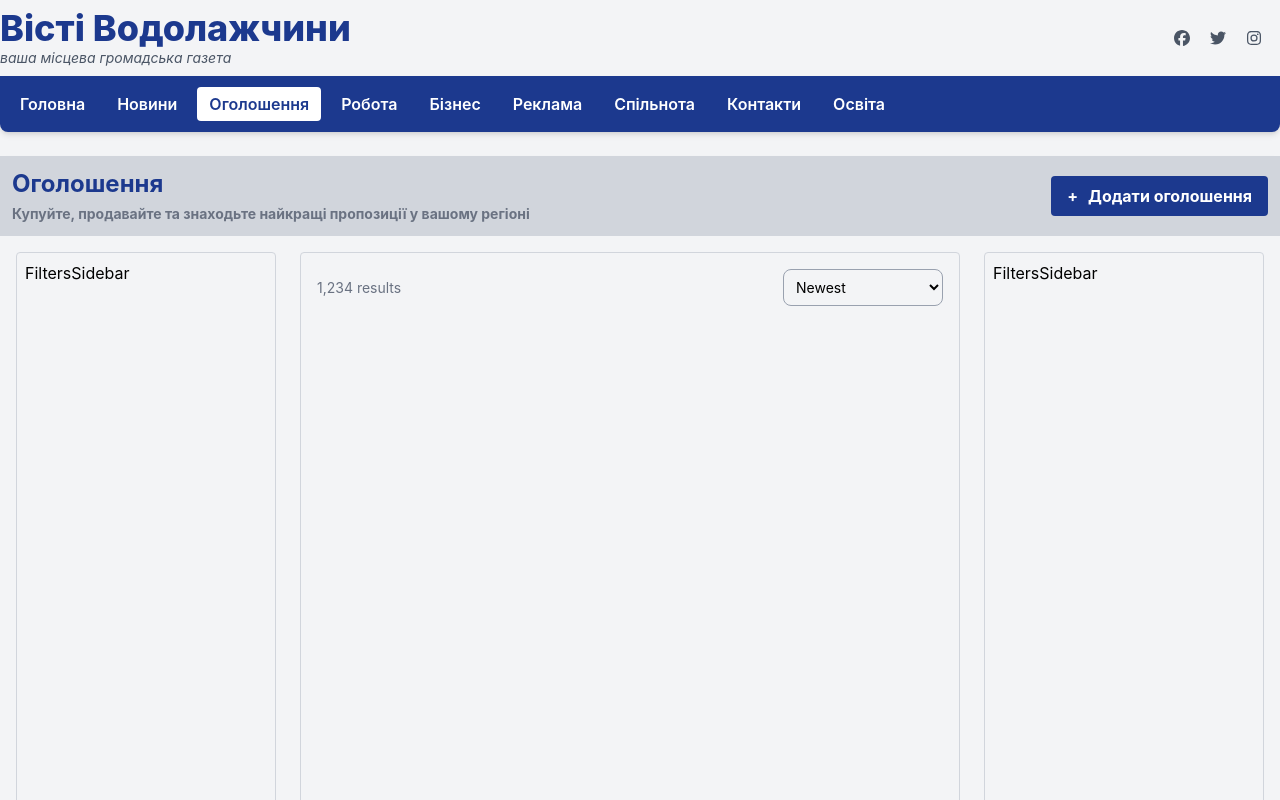
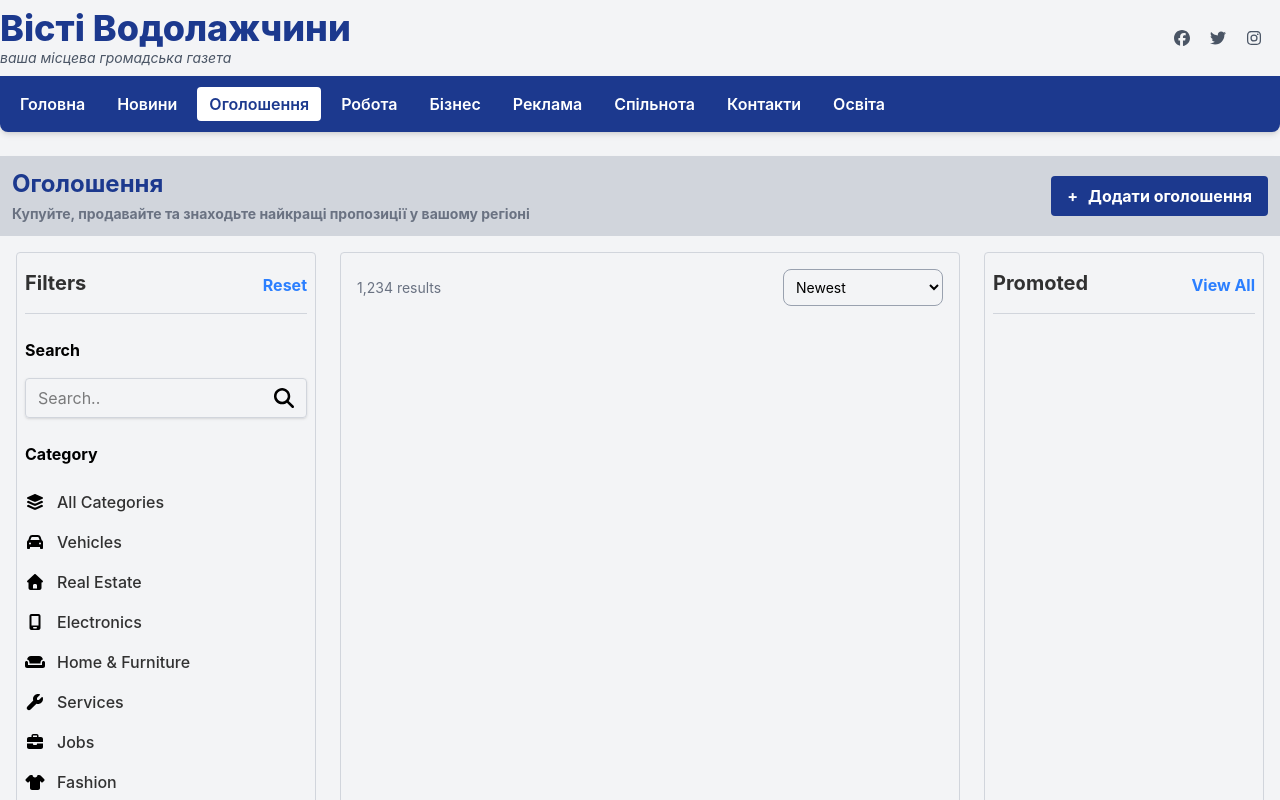
Before and after one commit to mar1anDEV/news-front-end-supabase, a React (Vite) app: page /classifieds in a window 1280 px wide. Shown: the top 800 px of the page. Built offline with nearby package versions, Linux system fonts and the light colour scheme.

Commit message:
classifieds page

```diff
--- a/src/components/layouts/sidebars/filters/FiltersSidebar.tsx
+++ b/src/components/layouts/sidebars/filters/FiltersSidebar.tsx
@@ -1,8 +1,16 @@
 import React from 'react'
-
-function FiltersSidebar() {
+interface Props{
+  children?: React.ReactNode
+  title ?: string,
+  fnAction ?: ()=> void
+}
+function FiltersSidebar({children,title, fnAction}:Props) {
   return (
-    <aside className='rounded border border-gray-300 p-2'>FiltersSidebar</aside>
+    <aside className='rounded border border-gray-300 p-2'>
+      <div className='flex flex-col gap-4'>
+        {children}
+      </div>
+    </aside>
   )
 }
 
--- /dev/null
+++ b/src/components/ui/filters/CategoryListingUI.tsx
@@ -0,0 +1,29 @@
+import React from 'react'
+import ItemListingClassifieds from './ItemListingClassifieds'
+import type { IconDefinition } from '@fortawesome/free-brands-svg-icons'
+
+interface Props{
+    title? : string,
+    listing? : {
+      id?: number,
+      name?: string,
+      icon?: IconDefinition,
+      description?: string,
+      count?: number
+    }[]
+}
+
+function CategoryListingUI({title,listing}: Props) {
+  return (
+    <div className='flex flex-col gap-2 mt-2'>
+        <div className='aria-title'><h4 className='text-black font-bold text-md'>{title}</h4></div>
+        <div className='flex-flex-col'>
+          {listing?.map((item)=>(
+            <ItemListingClassifieds idItem={item.id} icon={item.icon} itemName={item.name} key={item.id}/>
+          ))}
+        </div>
+    </div>
+  )
+}
+
+export default CategoryListingUI
--- /dev/null
+++ b/src/components/ui/filters/FilterSideBarHeader.tsx
@@ -0,0 +1,18 @@
+import React from 'react'
+
+interface Props{
+    title?: string,
+    ariaActionLabel?: string,
+    onClickFn?: ()=> void
+}
+
+function FilterSideBarHeader({title,ariaActionLabel,onClickFn}:Props) {
+  return (
+    <div className='flex flex-row justify-between items-end mt-2 mb-2 border-b pb-4 border-gray-300'>
+        <h3 className='text-black/80 font-bold text-xl'>{title}</h3>
+        <button onClick={onClickFn} className='text-blue-500 text-md cursor-pointer hover:underline underline-offset-2 font-bold'>{ariaActionLabel}</button>
+    </div>
+  )
+}
+
+export default FilterSideBarHeader
--- /dev/null
+++ b/src/components/ui/filters/ItemListingClassifieds.tsx
@@ -0,0 +1,26 @@
+import React from 'react'
+import { FontAwesomeIcon } from '@fortawesome/react-fontawesome'
+
+
+interface Props{
+    idItem?:string,
+    icon?: string,
+    itemName?: string,
+}
+
+function ItemListingClassifieds({icon,itemName,idItem}:Props) {
+  return (
+    <div className="item" id={idItem}>
+        <div className='flex items-center gap-3 mt-4'>
+        <div className='font'>
+            <FontAwesomeIcon icon={icon} />
+        </div>
+        <div className="info">
+            <p className='font-medium text-black/80'>{itemName}</p>
+        </div>
+    </div>
+    </div>
+  )
+}
+
+export default ItemListingClassifieds
--- a/src/components/ui/filters/searchUI/SearchFilter.tsx
+++ b/src/components/ui/filters/searchUI/SearchFilter.tsx
@@ -7,14 +7,19 @@ interface Props{
 }
 
 
-function SearchFilter({value,placeholder}:Props) {
+function SearchFilter({value}:Props) {
   return (
-    <div className='InputContainer h-10 w-full flex items-center justify-between px-3  rounded overflow-hidden shadow border border-gray-300'>
+
+        <div className='flex flex-col'>
+            <div className='label'>
+                <h4 className='text-black font-bold text-md'>Search</h4>
+            </div>
+            <div className='mt-4 InputContainer h-10 w-full flex items-center justify-between px-3  rounded overflow-hidden shadow border border-gray-300'>
                     <input className='input h-full w-full border-0 outline-0 text-[1rem] relative'
                     value={value}
-        placeholder={placeholder}
+                    placeholder={'Search..'}
                     type="text" />
-        id="inputSearch"
+
                     <label htmlFor="inputSearch">
                         <svg className="searchIcon w-5" viewBox="0 0 512 512">
                             <path d="M416 208c0 45.9-14.9 88.3-40 122.7L502.6 457.4c12.5 12.5 12.5 32.8 0 45.3s-32.8 12.5-45.3 0L330.7 376c-34.4 25.2-76.8 40-122.7 40C93.1 416 0 322.9 0 208S93.1 0 208 0S416 93.1 416 208zM208 352a144 144 0 1 0 0-288 144 144 0 1 0 0 288z">
@@ -23,6 +28,7 @@ function SearchFilter({value,placeholder}:Props) {
                         </svg>
                     </label>
                 </div>
+        </div>
   )
 }
 
--- /dev/null
+++ b/src/data/fakeClassifiedsDataListing.ts
@@ -0,0 +1,84 @@
+import {
+  faCar,
+  faHouse,
+  faMobileScreen,
+  faCouch,
+  faWrench,
+  faBriefcase,
+  faShirt,
+  faBicycle,
+  faEllipsis,
+  faLayerGroup
+} from '@fortawesome/free-solid-svg-icons'
+
+export const fakeClassifiedsDataListing = [
+  {
+  id: 0,
+  name: 'All Categories',
+  icon: faLayerGroup
+},
+
+  {
+    id: 1,
+    name: 'Vehicles',
+    icon: faCar,
+    description: 'Cars, motorcycles, and other vehicles for sale',
+    count: 128
+  },
+  {
+    id: 2,
+    name: 'Real Estate',
+    icon: faHouse,
+    description: 'Apartments, houses, and land listings',
+    count: 86
+  },
+  {
+    id: 3,
+    name: 'Electronics',
+    icon: faMobileScreen,
+    description: 'Phones, laptops, and gadgets',
+    count: 74
+  },
+  {
+    id: 4,
+    name: 'Home & Furniture',
+    icon: faCouch,
+    description: 'Furniture and home appliances',
+    count: 63
+  },
+  {
+    id: 5,
+    name: 'Services',
+    icon: faWrench,
+    description: 'Professional and local services',
+    count: 52
+  },
+  {
+    id: 6,
+    name: 'Jobs',
+    icon: faBriefcase,
+    description: 'Find jobs or post job listings',
+    count: 41
+  },
+  {
+    id: 7,
+    name: 'Fashion',
+    icon: faShirt,
+    description: 'Clothing, shoes, and accessories',
+    count: 23
+  },
+  {
+    id: 8,
+    name: 'Sports & Hobbies',
+    icon: faBicycle,
+    description: 'Sports gear and hobby items',
+    count: 19
+  },
+  {
+    id: 9,
+    name: 'Others',
+    icon: faEllipsis,
+    description: 'Miscellaneous listings',
+    count: 31
+  }
+]
--- a/src/pages/Classifieds.tsx
+++ b/src/pages/Classifieds.tsx
@@ -1,10 +1,13 @@
-
+import CategoryListingUI from "../components/ui/filters/CategoryListingUI"
 import Layout from "../components/layouts/containerLayouts/Layout"
 import ListingPageLayout from "../components/layouts/containerLayouts/ListingPageLayout"
 import FiltersSidebar from "../components/layouts/sidebars/filters/FiltersSidebar"
 import PageHeader from "../components/layouts/header/Header"
 import ListingPanel from "../components/layouts/panels/ListingPanel"
-import ListingsToolbar from "../components/ui/ListingToolBar"
+import ListingsToolbar from "../components/ui/filters/ListingToolBar"
+import FilterSideBarHeader from "../components/ui/filters/FilterSideBarHeader"
+import SearchFilter from "../components/ui/filters/searchUI/SearchFilter"
+import { fakeClassifiedsDataListing } from "../data/fakeClassifiedsDataListing"
 function Classifieds() {
   return (
     <Layout>
@@ -21,12 +24,25 @@ function Classifieds() {
               path="/post"
               />
 
-            <div className="mx-4 mb-4 grid gap-6 mt-4 grid-cols-1 md:grid-cols-[240px_minmax(0,1fr)] xl:grid-cols-[260px_minmax(0,1fr)_280px] h-full">
-                <FiltersSidebar/>
+            <div className="mx-4 mb-4 grid gap-6 mt-4 grid-cols-1 md:grid-cols-[280px_minmax(0,1fr)] xl:grid-cols-[300px_minmax(0,1fr)_280px] h-full">
+                <FiltersSidebar>
+                  <FilterSideBarHeader title="Filters" ariaActionLabel="Reset"/>
+
+                <SearchFilter/>
+
+                <CategoryListingUI listing={fakeClassifiedsDataListing} title="Category"/>
+
+
+                </FiltersSidebar>
+
                 <ListingPanel>
                   <ListingsToolbar/>
                 </ListingPanel>
-                <FiltersSidebar/>
+                <FiltersSidebar>
+                  <FilterSideBarHeader title="Promoted" ariaActionLabel="View All"/>
+
+                </FiltersSidebar>
+
             </div>
 
 
```
Also changed, not shown: src/components/ui/filters/ListingToolBar.tsx (renamed from src/components/ui/ListingToolBar.tsx). Lines whose indentation alone changed are shown as unchanged.
